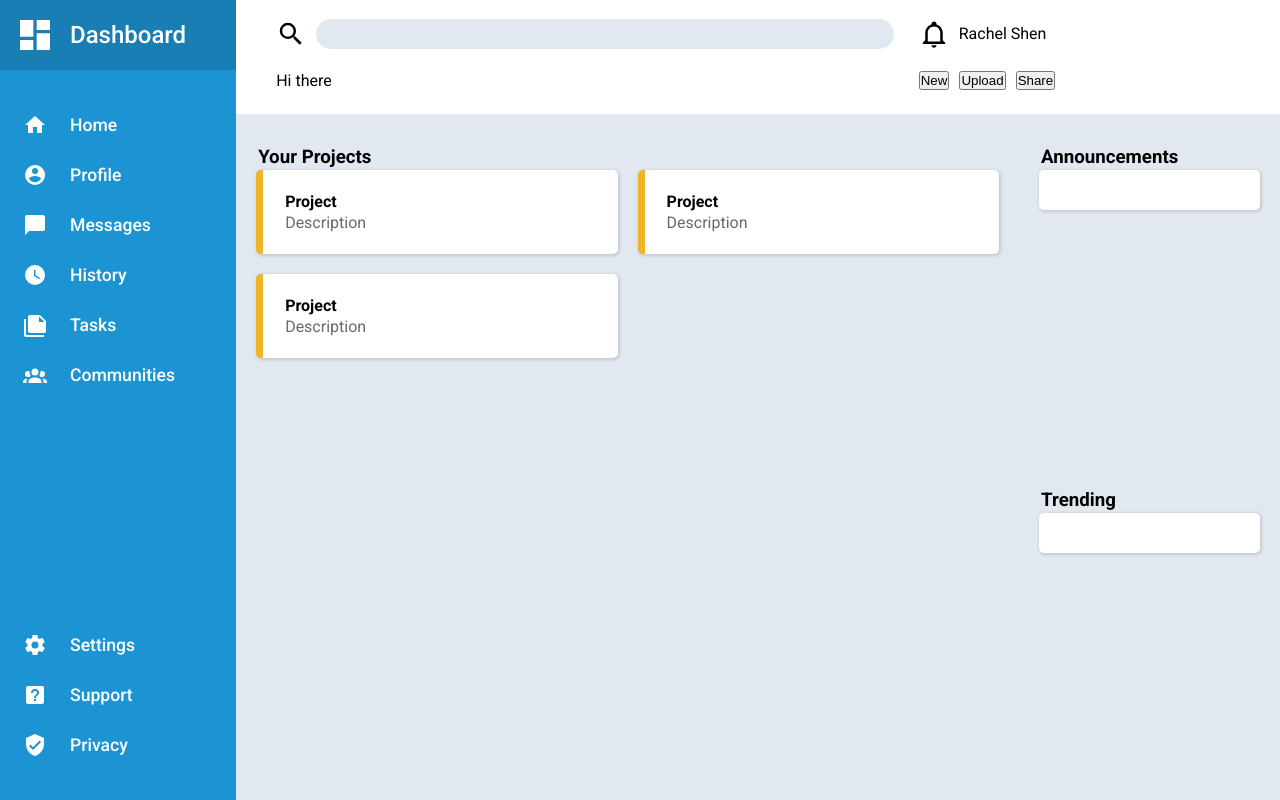
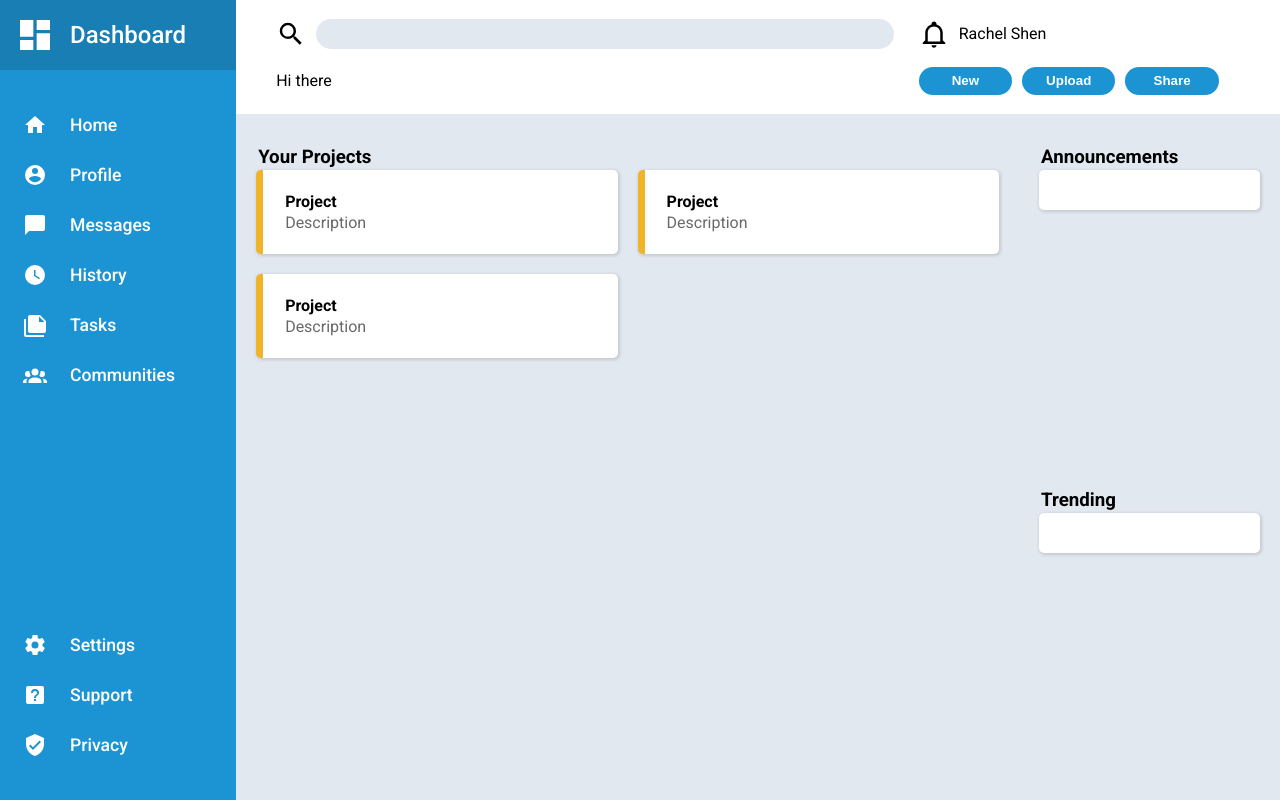
Before and after one commit to hahohihu/Dashboard, a plain HTML site: page index.html in a window 1280 px wide. Drawn offline with Linux system fonts and the light colour scheme.

Commit message:
button styling

```diff
--- a/style.css
+++ b/style.css
@@ -133,6 +133,16 @@ header {
         border-radius: 30px;
         border: 0;
     }
+
+    & button {
+        background-color: var(--nav-color);
+        color: white;
+        border: 0;
+        border-radius: 30px;
+        height: 60%;
+        font-weight: 700;
+        width: 7em;
+    }
 }
 
 main {
```
